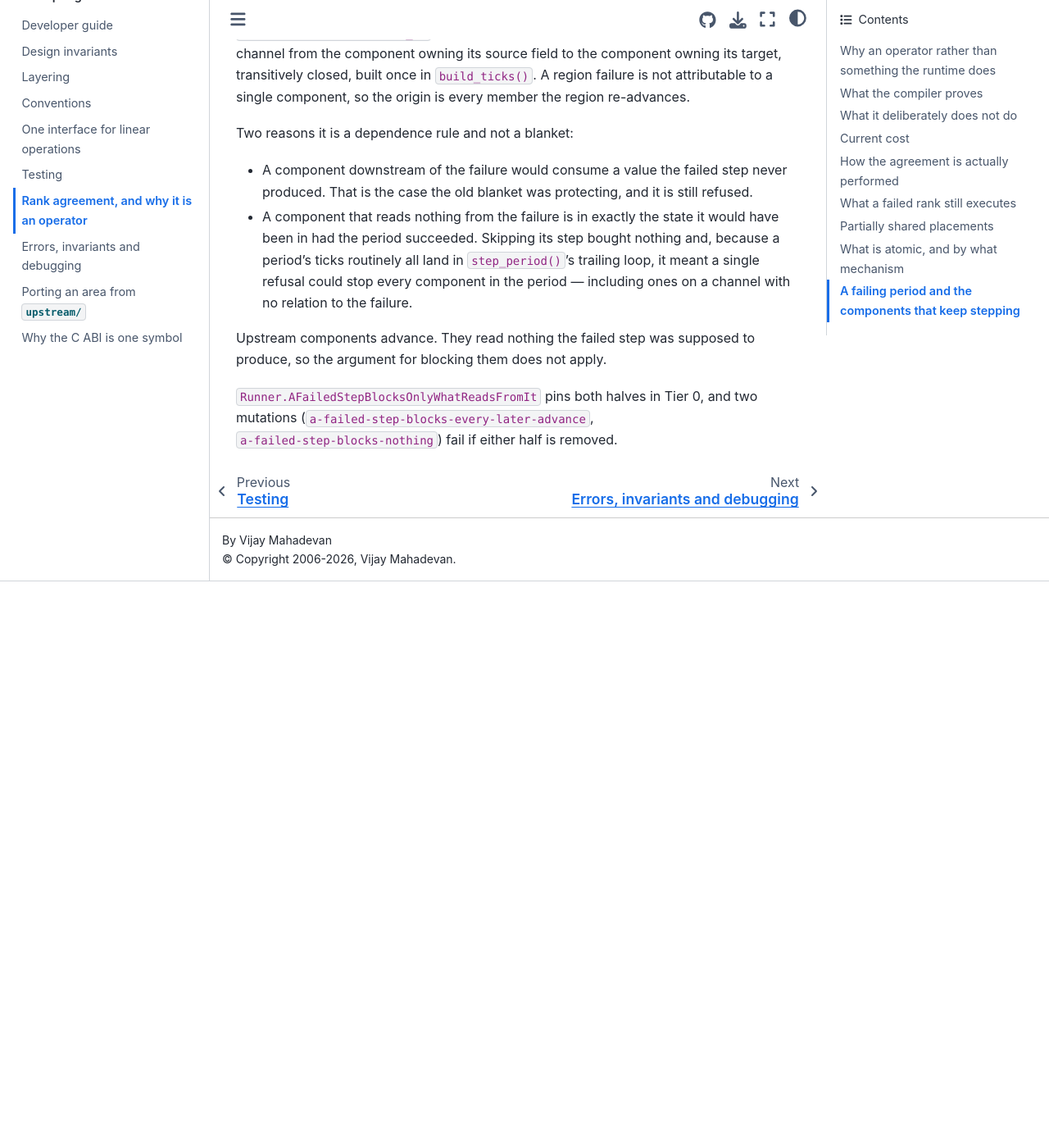
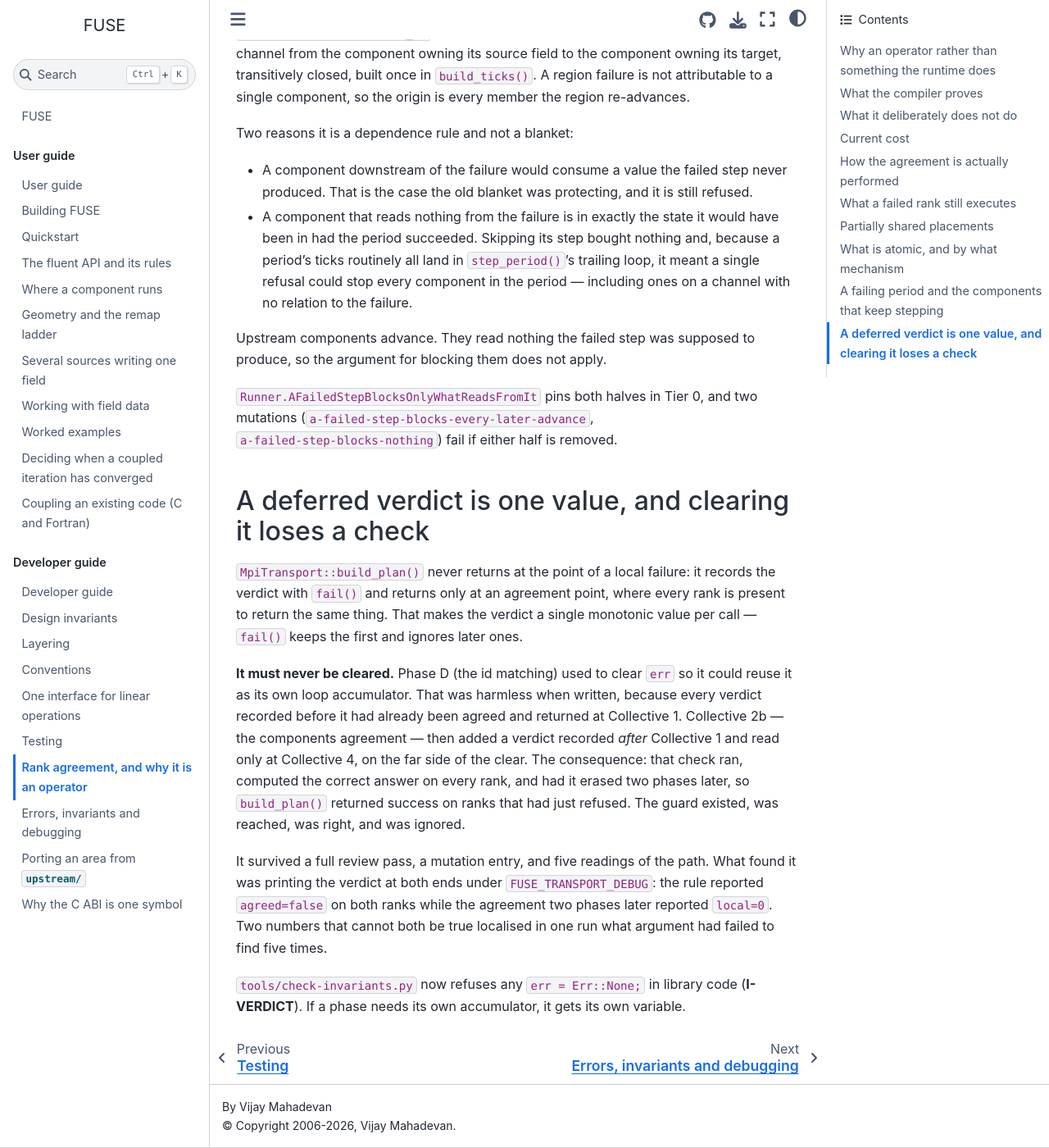
Before and after one commit to vijaysm/fuse, a Sphinx documentation site: the page built from docs/dev/rank-agreement.md, in a window 1280 px wide and 1400 px high, scrolled down 4949 px. Shown: the whole window at 82% size. Built offline with Sphinx 7.4.7 and the Sphinx Book theme 1.1.4, drawn with Linux system fonts in a browser that asks for light colours; pages that are not in the unit, such as notebooks, are missing from menus; before the commit the page ends 5658 px from its top, so only the background shows below that.

Commit message:
Document why the plan's verdict is monotonic
A check that is reached and correct can still be ignored, and this one was for as long as it existed.

```diff
--- a/docs/dev/rank-agreement.md
+++ b/docs/dev/rank-agreement.md
@@ -205,3 +205,31 @@
 `Runner.AFailedStepBlocksOnlyWhatReadsFromIt` pins both halves in Tier 0, and
 two mutations (`a-failed-step-blocks-every-later-advance`,
 `a-failed-step-blocks-nothing`) fail if either half is removed.
+
+
+## A deferred verdict is one value, and clearing it loses a check
+
+`MpiTransport::build_plan()` never returns at the point of a local failure: it
+records the verdict with `fail()` and returns only at an agreement point, where
+every rank is present to return the same thing. That makes the verdict a single
+monotonic value per call — `fail()` keeps the first and ignores later ones.
+
+**It must never be cleared.** Phase D (the id matching) used to clear `err` so
+it could reuse it as its own loop accumulator. That was harmless when written,
+because every verdict recorded before it had already been agreed and returned
+at Collective 1. Collective 2b — the components agreement — then added a
+verdict recorded *after* Collective 1 and read only at Collective 4, on the far
+side of the clear. The consequence: that check ran, computed the correct answer
+on every rank, and had it erased two phases later, so `build_plan()` returned
+success on ranks that had just refused. The guard existed, was reached, was
+right, and was ignored.
+
+It survived a full review pass, a mutation entry, and five readings of the
+path. What found it was printing the verdict at both ends under
+`FUSE_TRANSPORT_DEBUG`: the rule reported `agreed=false` on both ranks while
+the agreement two phases later reported `local=0`. Two numbers that cannot both
+be true localised in one run what argument had failed to find five times.
+
+`tools/check-invariants.py` now refuses any `err = Err::None;` in library code
+(**I-VERDICT**). If a phase needs its own accumulator, it gets its own
+variable.
```
